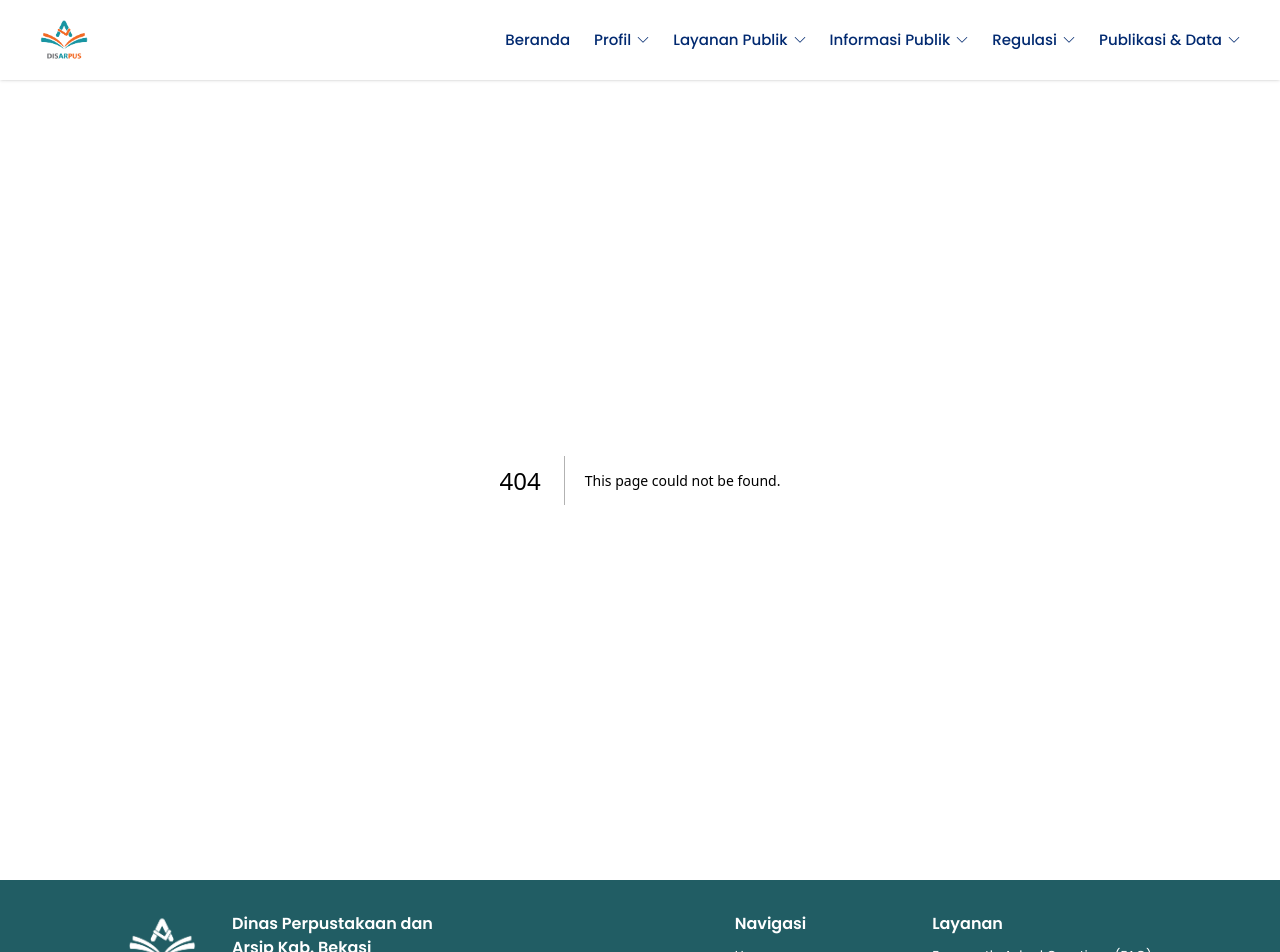
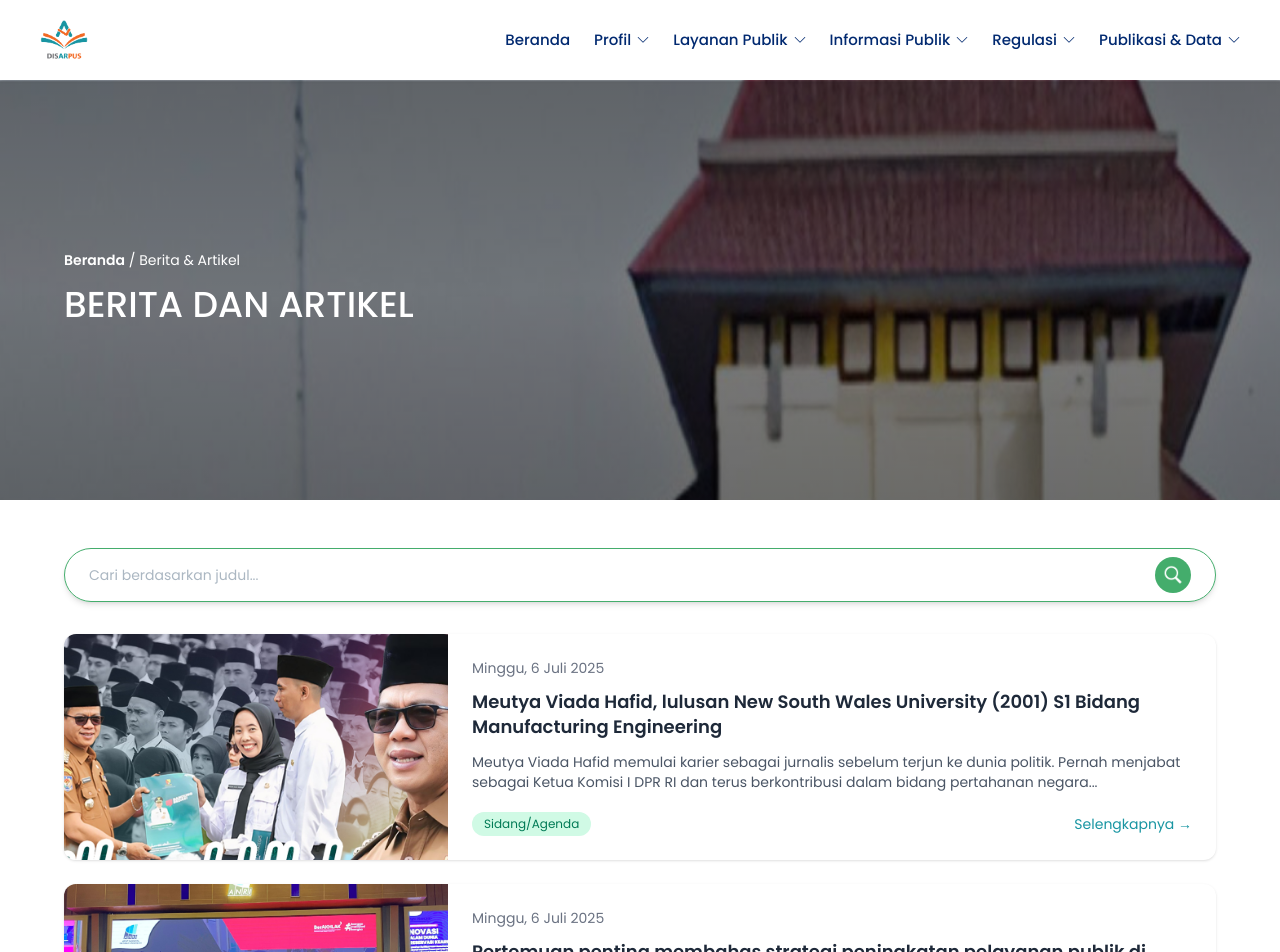
Before and after one commit to sceptzrion/disarpus-bekasikab, a Next.js app: page /artikel in a window 1280 px wide. Before the commit this address had no page. Shown: the top 952 px of the page. Built offline with nearby package versions, Linux system fonts and the light colour scheme.

Commit message:
feat: implement BeritaPage with article listing and search functionality; add ArticleCard component for article display

```diff
--- /dev/null
+++ b/src/app/artikel/page.tsx
@@ -0,0 +1,70 @@
+import HeroPage from "@/components/HeroPage";
+import ArticleCardPage from "@/components/ArticleCardPage";
+import Link from "next/link";
+
+const BREADCRUMBS = [
+  { label: "Beranda", href: "/" },
+  { label: "Berita & Artikel" },
+];
+
+const ARTICLES = [
+  {
+    image: "/foto_artikel.png",
+    date: "Minggu, 6 Juli 2025",
+    title:
+      "Meutya Viada Hafid, lulusan New South Wales University (2001) S1 Bidang Manufacturing Engineering",
+    excerpt:
+      "Meutya Viada Hafid memulai karier sebagai jurnalis sebelum terjun ke dunia politik. Pernah menjabat sebagai Ketua Komisi I DPR RI dan terus berkontribusi dalam bidang pertahanan negara...",
+    category: "Sidang/Agenda",
+    href: "/artikel/isi-artikel",
+  },
+  {
+    image: "/berita1.jpeg",
+    date: "Minggu, 6 Juli 2025",
+    title:
+      "Pertemuan penting membahas strategi peningkatan pelayanan publik di Kabupaten Bekasi",
+    excerpt:
+      "Pertemuan ini dihadiri oleh berbagai unsur pimpinan daerah yang berkomitmen meningkatkan kualitas layanan masyarakat berbasis digital serta memperkuat tata kelola pemerintahan...",
+    category: "Pengumuman",
+    href: "/artikel/isi-artikel",
+  },
+];
+
+export default function BeritaPage() {
+  return (
+    <main className="bg-white">
+      {/* HERO */}
+      <HeroPage
+        backgroundSrc="/heropage.png"
+        backgroundAlt="Berita dan Artikel"
+        breadcrumbs={BREADCRUMBS}
+        title="BERITA DAN ARTIKEL"
+      />
+
+      {/* CONTENT */}
+      <section className="px-6 sm:px-8 lg:px-12 py-10 lg:py-12">
+        <div className="mx-auto max-w-6xl flex flex-col gap-8">
+          {/* Search */}
+          <div className="w-full">
+            <div className="flex items-center border border-[#44AD6C] rounded-full px-6 py-2 shadow-md ">
+              <input
+                placeholder="Cari berdasarkan judul..."
+                className="flex-1 bg-transparent text-black placeholder-[#ABB7C2] outline-none text-sm"
+              />
+              <button className="p-2 rounded-full cursor-pointer bg-[#44AD6C] text-white">
+                <img src="search.png" className="w-5 h-5" alt="" />
+              </button>
+            </div>
+          </div>
+
+          {/* LIST */}
+          <div className="flex flex-col gap-6">
+            {ARTICLES.map((a, i) => (
+              <ArticleCardPage key={i} {...a} />
+            ))}
+          </div>
+        </div>
+      </section>
+    </main>
+  );
+}
--- /dev/null
+++ b/src/components/ArticleCardPage.tsx
@@ -0,0 +1,61 @@
+import Image from "next/image";
+import Link from "next/link";
+
+interface ArticleCardProps {
+  image: string;
+  date: string;
+  title: string;
+  excerpt: string;
+  category: string;
+  href: string;
+}
+
+export default function ArticleCard({
+  image,
+  date,
+  title,
+  excerpt,
+  category,
+  href,
+}: ArticleCardProps) {
+  return (
+    <div className="bg-white shadow rounded-xl overflow-hidden w-full">
+      <div className="grid grid-cols-1 md:grid-cols-3">
+        {/* IMAGE */}
+        <div className="relative h-64 md:h-auto">
+          <Image
+            src={image}
+            alt={title}
+            fill
+            className="object-cover"
+            sizes="(max-width: 768px) 100vw, 33vw"
+          />
+        </div>
+
+        {/* CONTENT */}
+        <div className="md:col-span-2 p-6 flex flex-col gap-3">
+          <span className="text-sm text-gray-500">{date}</span>
+
+          <h2 className="font-semibold text-gray-800 text-lg leading-snug">
+            {title}
+          </h2>
+
+          <p className="text-sm text-gray-600 line-clamp-3">{excerpt}</p>
+
+          <div className="flex items-center justify-between mt-2">
+            <span className="px-3 py-1 text-xs rounded-full bg-emerald-100 text-emerald-700">
+              {category}
+            </span>
+
+            <Link
+              href={href}
+              className="text-sm text-[#1895A2] hover:underline"
+            >
+              Selengkapnya →
+            </Link>
+          </div>
+        </div>
+      </div>
+    </div>
+  );
+}
```
Also changed, not shown: public/search.png (added).
